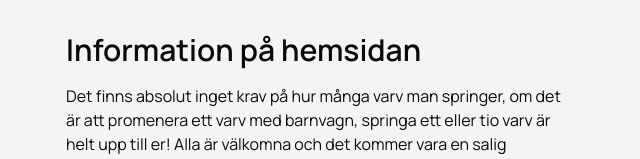
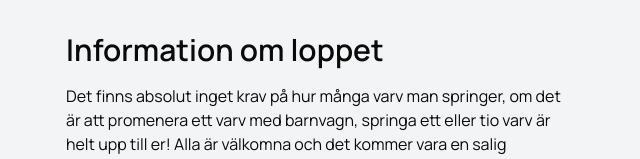
Before and after one commit to buren/altorpultra.se, a Next.js app: page /info in a window 1280 px wide. Shown: the top 159 px of the page, without its empty margins (318-958 px from the left). Built offline with nearby package versions, Linux system fonts and the light colour scheme.

Commit message:
:lipstick:

```diff
--- a/src/app/info/page.tsx
+++ b/src/app/info/page.tsx
@@ -7,7 +7,7 @@ export default function Info() {
         <main className="container mx-auto px-4 py-8">
           <section className="mb-12">
             <div className="mx-auto max-w-lg">
-              <SectionTitle title="Information på hemsidan" />
+              <SectionTitle title="Information om loppet" />
               <p>Det finns absolut inget krav på hur många varv man springer, om det är att promenera ett varv med barnvagn, springa ett eller tio varv är helt upp till er! Alla är välkomna och det kommer vara en salig blandning. Det går alldeles utmärkt att ta sig an ett varv och sedan vila i 1, 2, 3 eller 4 timmar och sedan ta sig an ett till, alla gör som man vill.</p>
               <p>Vi kommer se till att det blir bra häng i start/mål området med nice musik, snacks och grill!</p>
               <br />
--- a/src/components/AltorpUltra.tsx
+++ b/src/components/AltorpUltra.tsx
@@ -98,7 +98,7 @@ export function AltorpUltra() {
               <li className="leading-8">Go further than you think.</li>
               <li className="leading-8">Challenge yourself, friends and family.</li>
               <li className="leading-8">Everyone is welcome.</li>
-              <li className="leading-8">Detailed race info can be <Link className="underline text-blue-400" href="/info">found here</Link>.</li>
+              <li className="leading-8"><Link className="underline text-blue-400" href="/info">Detailed race info</Link> (Swedish).</li>
             </ul>
 
             <section className="text-center mt-4">
@@ -123,7 +123,7 @@ export function AltorpUltra() {
                 <Clock className="h-8 w-8 text-primary mr-4" />
                 <div>
                   <h3 className="font-semibold text-lg">Duration</h3>
-                  <p>10:00-16:00 (8h)</p>
+                  <p>10:00-16:00 (6h)</p>
                 </div>
               </CardContent>
             </Card>
@@ -147,7 +147,7 @@ export function AltorpUltra() {
                 </CardContent>
               </Card>
             </a>
-            <a href="https://strava.app.link/3ngwyVPOmNb">
+            <a href="https://www.strava.com/routes/3337146615650736332">
               <Card>
                 <CardContent className="flex items-center p-6">
                   <Route className="h-8 w-8 text-primary mr-4" />
```
